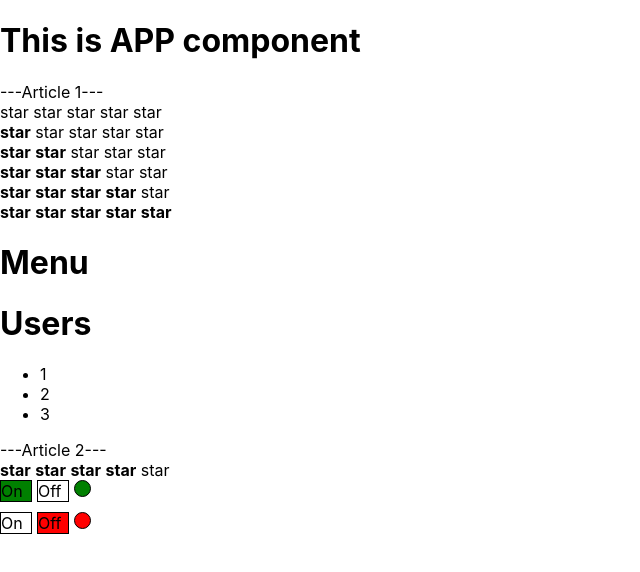
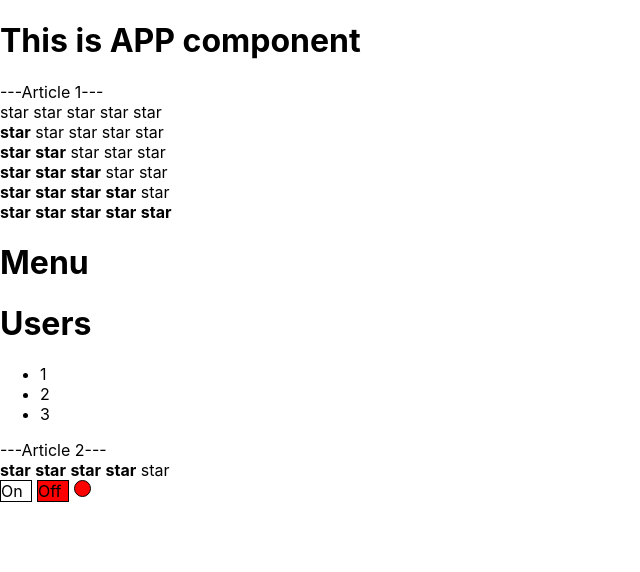
Before and after one commit to igor-minaev/react-podrobno, a React (Create React App) app: page / in a window 1280 px wide. Shown: the top 572 px of the page, without its empty margins (0-640 px from the left). Built offline with nearby package versions, Linux system fonts and the light colour scheme.

Commit message:
start useState

```diff
--- a/src/App.tsx
+++ b/src/App.tsx
@@ -26,8 +26,9 @@ function App() {
             <Accordion titleValue={'Users'} collapsed={false}/>
             ---Article 2---
             <Rating value={4}/>
-            <OnOff on={true}/>
-            <OnOff on={false}/>
+            {/*<OnOff on={true}/>*/}
+            {/*<OnOff on={false}/>*/}
+            <OnOff/>
         </div>
     );
 }
--- a/src/components/OnOff/OnOff.tsx
+++ b/src/components/OnOff/OnOff.tsx
@@ -1,17 +1,19 @@
-import React from 'react';
+import React, {useState} from 'react';
 
 type OnOffPropsType = {
-    on: boolean
+    // on: boolean
 }
 
 export const OnOff = (props: OnOffPropsType) => {
+    let[on,setOn] = useState(false)
     const onStyle = {
         width: '30px',
         height: '20px',
         border: '1px solid black',
         display: 'inline-block',
         marginRight: '5px',
-        backgroundColor: props.on ? 'green' : 'white'
+        // backgroundColor: props.on ? 'green' : 'white'
+        backgroundColor: on ? 'green' : 'white'
 
     }
     const offStyle = {
@@ -20,6 +22,7 @@ export const OnOff = (props: OnOffPropsType) => {
         border: '1px solid black',
         display: 'inline-block',
         marginRight: '5px',
+        // backgroundColor: props.on ? 'white' : 'red'
         backgroundColor: props.on ? 'white' : 'red'
     }
     const indicatorStyle = {
```
